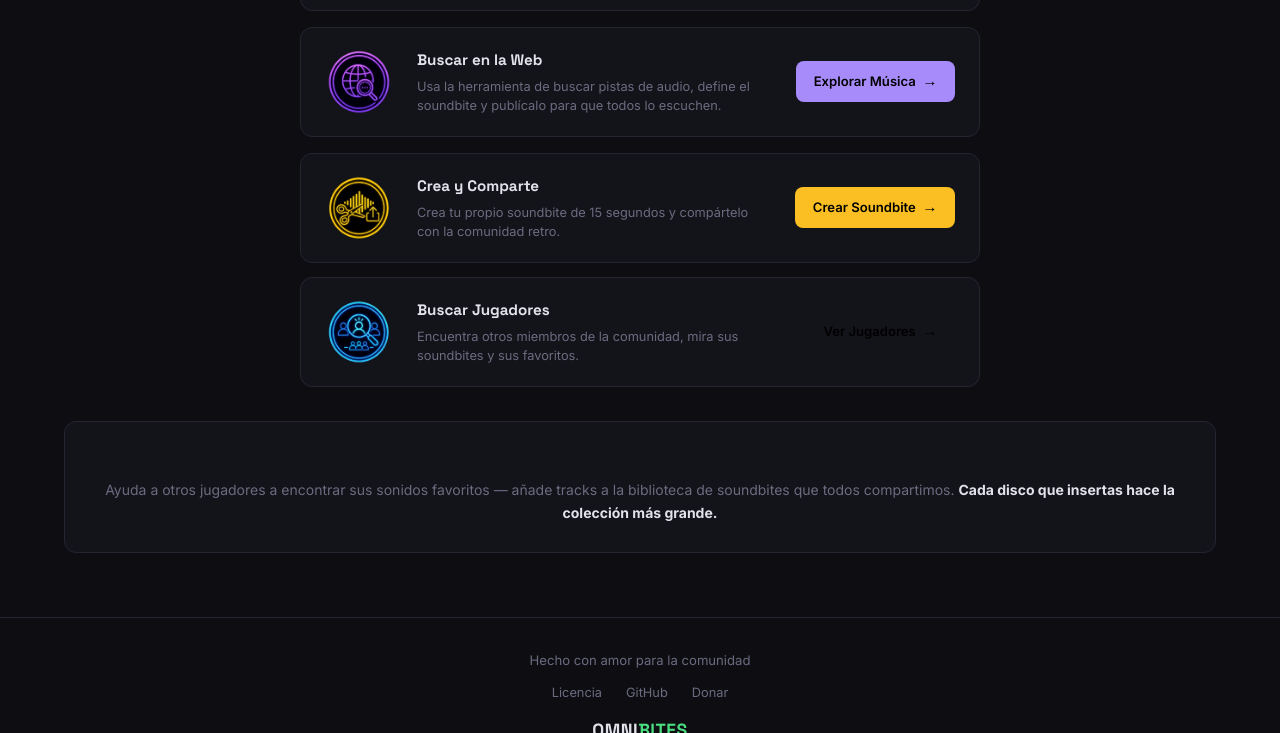
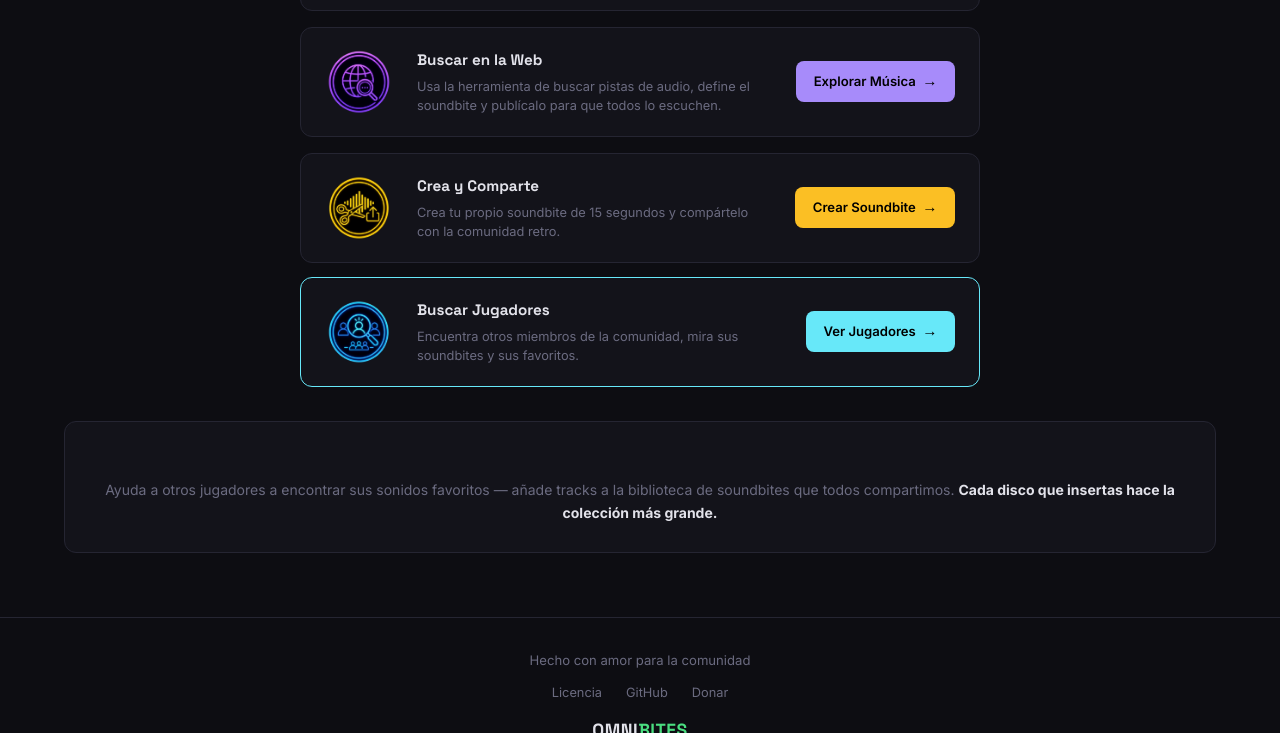
Before and after one commit to JhondyDario/Omnibites, a plain HTML site: page index.html in a window 1280 px wide. In both pictures the pointer is over the element 640 px from the left and 1392 px from the top of the page. Shown: the part 1059-1792 px from the top of the page. Drawn offline with Linux system fonts and the light colour scheme; no server answers.

Commit message:
Add cyan button styles and hover effect

```diff
--- a/css/style.css
+++ b/css/style.css
@@ -203,6 +203,8 @@ body{background:var(--bg);color:var(--text);font-family:var(--font-body);font-si
 .btn-card-green  {background:var(--neon);  color:#000;}
 .btn-card-purple {background:var(--purple); color:#000;}
 .btn-card-gold   {background:var(--gold);   color:#000;}
+.btn-card-cyan{background:var(--cyan);color:#000;}
+.action-card:has(.btn-card-cyan):hover{border-color:var(--cyan);}
 
 /* ── SOUNDBITE CARD ── */
 .sb-card{background:var(--bg2);border:1px solid var(--border);border-radius:10px;padding:1.25rem;transition:border-color .2s,transform .2s;}
```
